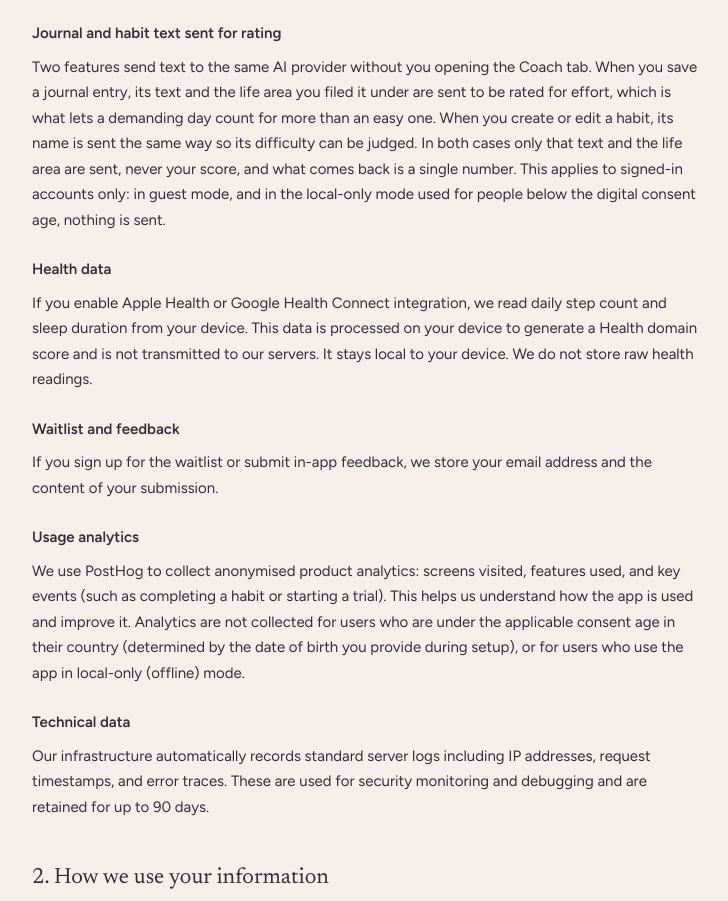
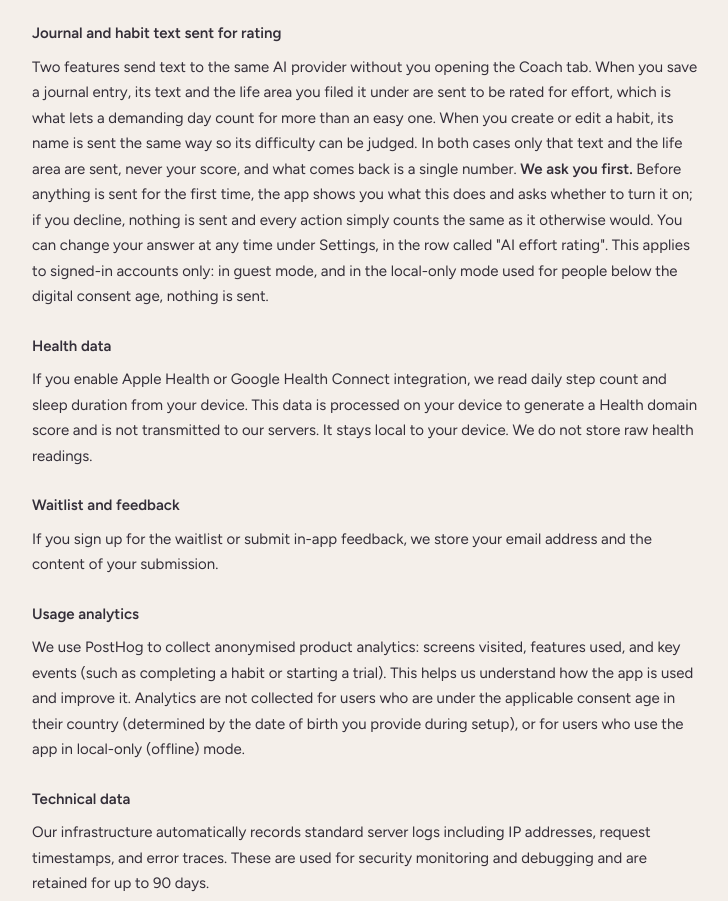
Before and after one commit to yehdan8-debug/vest-site, a plain HTML site: page privacy/index.html in a window 1280 px wide. Shown: the part 1293-2194 px from the top of the page, without its empty margins (272-1000 px from the left). Drawn offline with Linux system fonts and the light colour scheme.

Commit message:
Privacy: the AI effort rating is now opt-in, so say so
The app asks before the first send and keeps a switch in Settings. The
policy described the sending but not the consent, which understated it.

```diff
--- a/privacy/index.html
+++ b/privacy/index.html
@@ -156,7 +156,7 @@
       <p>The AI coach is available to everyone, with a daily message limit on the free tier that a Coach+ subscription removes. Whichever tier you are on, the same thing happens to your data: your chat messages and the coach's replies are stored so you keep conversation history across sessions, and a summary of your in-app data (Value Score, domain scores, habits, recent journal activity) is sent alongside each message so the coach can give relevant advice. This data is used only to generate your reply and is never used to train any AI model.</p>
 
       <h3>Journal and habit text sent for rating</h3>
-      <p>Two features send text to the same AI provider without you opening the Coach tab. When you save a journal entry, its text and the life area you filed it under are sent to be rated for effort, which is what lets a demanding day count for more than an easy one. When you create or edit a habit, its name is sent the same way so its difficulty can be judged. In both cases only that text and the life area are sent, never your score, and what comes back is a single number. This applies to signed-in accounts only: in guest mode, and in the local-only mode used for people below the digital consent age, nothing is sent.</p>
+      <p>Two features send text to the same AI provider without you opening the Coach tab. When you save a journal entry, its text and the life area you filed it under are sent to be rated for effort, which is what lets a demanding day count for more than an easy one. When you create or edit a habit, its name is sent the same way so its difficulty can be judged. In both cases only that text and the life area are sent, never your score, and what comes back is a single number. <strong>We ask you first.</strong> Before anything is sent for the first time, the app shows you what this does and asks whether to turn it on; if you decline, nothing is sent and every action simply counts the same as it otherwise would. You can change your answer at any time under Settings, in the row called "AI effort rating". This applies to signed-in accounts only: in guest mode, and in the local-only mode used for people below the digital consent age, nothing is sent.</p>
 
       <h3>Health data</h3>
       <p>If you enable Apple Health or Google Health Connect integration, we read daily step count and sleep duration from your device. This data is processed on your device to generate a Health domain score and is not transmitted to our servers. It stays local to your device. We do not store raw health readings.</p>
```
